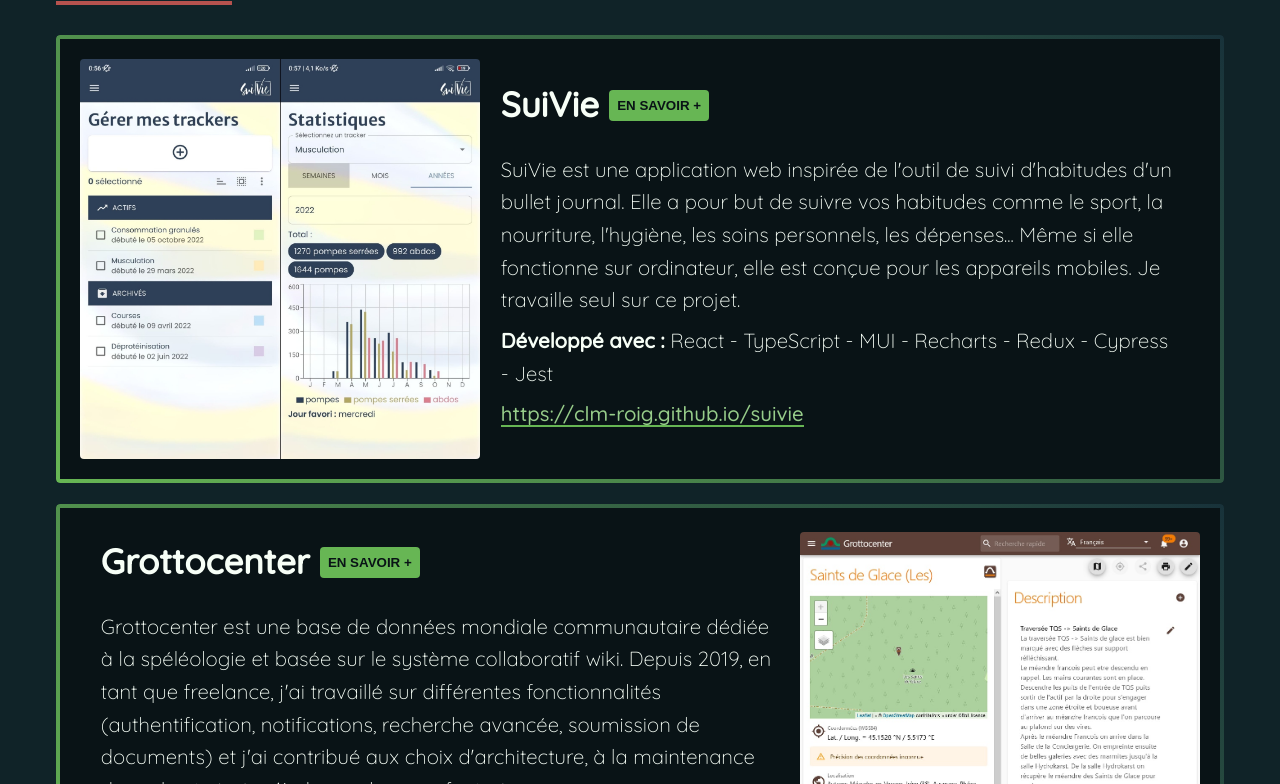
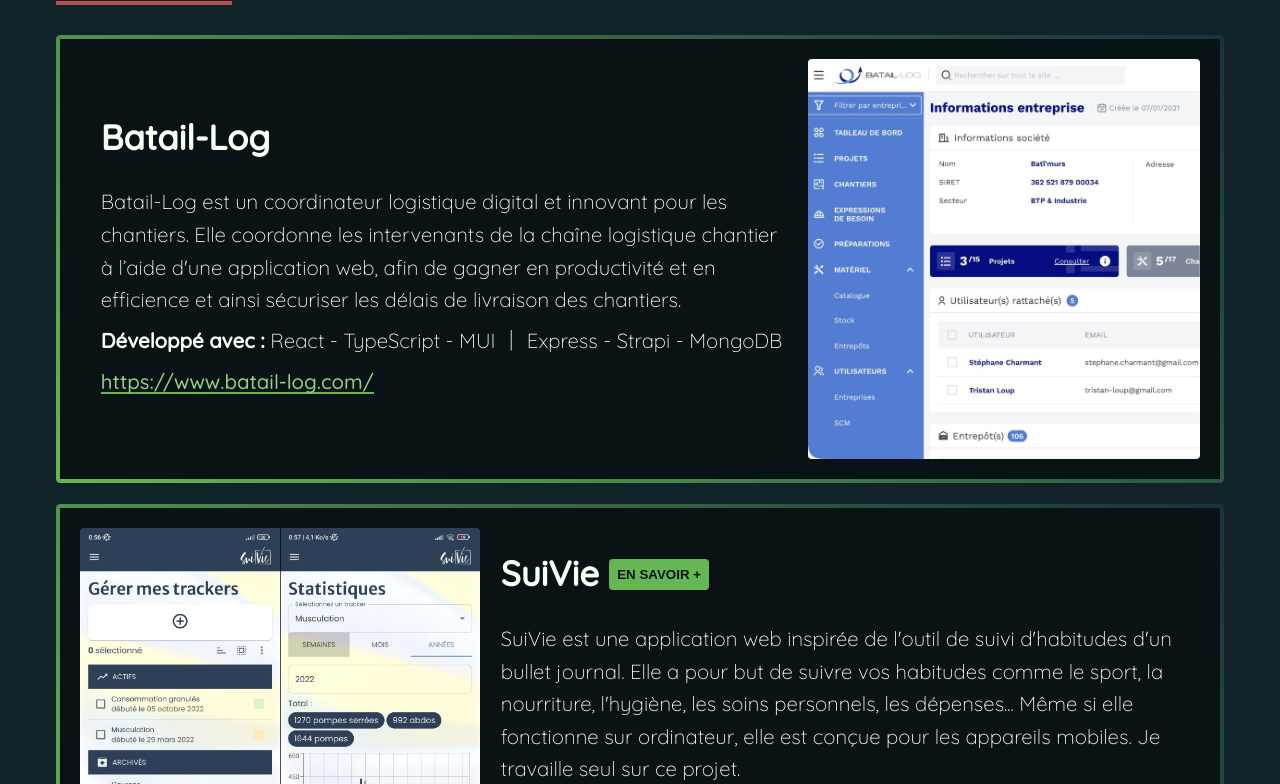
Before and after one commit to Clm-Roig/clm-roig.github.io, a Vue app: page / in a window 1280 px wide. Shown: the part 1676-2460 px from the top of the page. Built offline with nearby package versions, Linux system fonts and the light colour scheme; a web font is replaced by a local one.

Commit message:
add Batail-Log project

```diff
--- a/src/locales/en.json
+++ b/src/locales/en.json
@@ -20,6 +20,12 @@
     "built-with:": "Built with:",
     "more-info": "learn more",
     "section-title": "Projects",
+    "batailLog": {
+      "title": "Batail-Log",
+      "description": "Batail-Log is an innovative digital logistics coordinator for construction sites. Batail-Log uses a web application to coordinate all players in the site logistics chain in order to increase productivity and efficiency and secure delivery times.",
+      "details": {},
+      "images": {}
+    },
     "suivie": {
       "title": "SuiVie",
       "description": "SuiVie is a web application inspired by the Bullet Journal's trackers tool. It aims to track your habits like sports, food, hygiene, self-care, expenses... Even if it works on desktop, it is designed for mobile devices. I work alone on this project.",
--- a/src/locales/fr.json
+++ b/src/locales/fr.json
@@ -20,6 +20,12 @@
     "built-with:": "Développé avec :",
     "more-info": "en savoir +",
     "section-title": "Projets",
+    "batailLog": {
+      "title": "Batail-Log",
+      "description": "Batail-Log est un coordinateur logistique digital et innovant pour les chantiers. Elle coordonne les intervenants de la chaîne logistique chantier à l’aide d'une application web, afin de gagner en productivité et en efficience et ainsi sécuriser les délais de livraison des chantiers.",
+      "details": {},
+      "images": {}
+    },
     "suivie": {
       "title": "SuiVie",
       "description": "SuiVie est une application web inspirée de l'outil de suivi d'habitudes d'un bullet journal. Elle a pour but de suivre vos habitudes comme le sport, la nourriture, l'hygiène, les soins personnels, les dépenses... Même si elle fonctionne sur ordinateur, elle est conçue pour les appareils mobiles. Je travaille seul sur ce projet.",
--- a/src/models/projects.ts
+++ b/src/models/projects.ts
@@ -1,4 +1,10 @@
 export const projects = {
+  batailLog: {
+    builtWith: "React - TypeScript - MUI ｜ Express - Strapi - MongoDB",
+    imgPath: "batail-log.jpg",
+    internalSlug: "batail-log",
+    url: "https://www.batail-log.com/",
+  },
   suivie: {
     builtWith: "React - TypeScript - MUI - Recharts - Redux - Cypress - Jest",
     imgPath: "suivie.jpg",
--- a/src/views/ProjectsView.vue
+++ b/src/views/ProjectsView.vue
@@ -2,13 +2,24 @@
 import ProjectItem from "../components/ProjectItem.vue";
 import { projects } from "@/models/projects";
 
-const { suivie, grottocenter, mizk } = projects;
+const { suivie, grottocenter, mizk, batailLog } = projects;
 </script>
 
 <template>
   <h2>{{ $t("projects.section-title") }}</h2>
 
   <ul class="projects">
+    <ProjectItem
+      :built-with="batailLog.builtWith"
+      :description="$t('projects.batailLog.description')"
+      :img-path="batailLog.imgPath"
+      __comment="TODO: uncomment internal slug
+    when dedicated page done"
+      __internal-slug="batailLog.internalSlug"
+      :title="$t('projects.batailLog.title')"
+      :url="batailLog.url"
+      :right-img="true"
+    />
     <ProjectItem
       :built-with="suivie.builtWith"
       :description="$t('projects.suivie.description')"
```
Also changed, not shown: public/batail-log.jpg (added).
